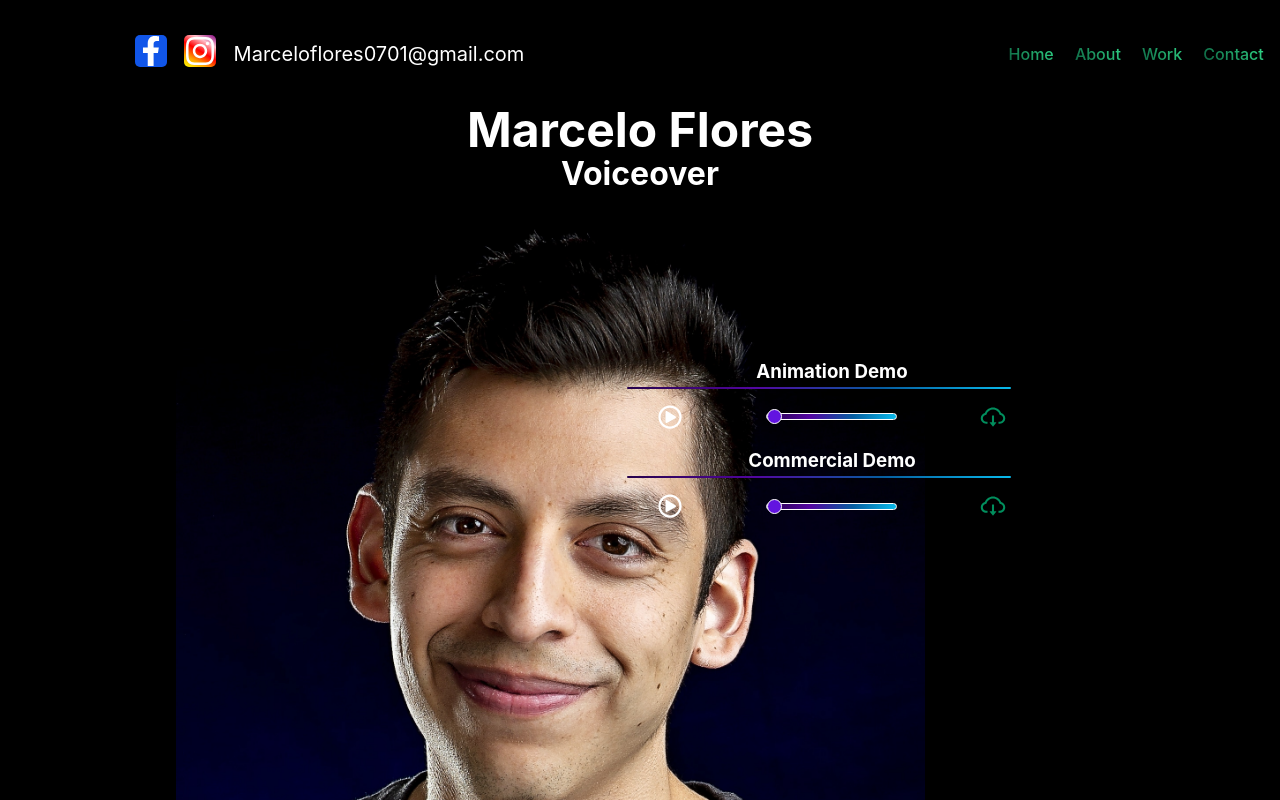
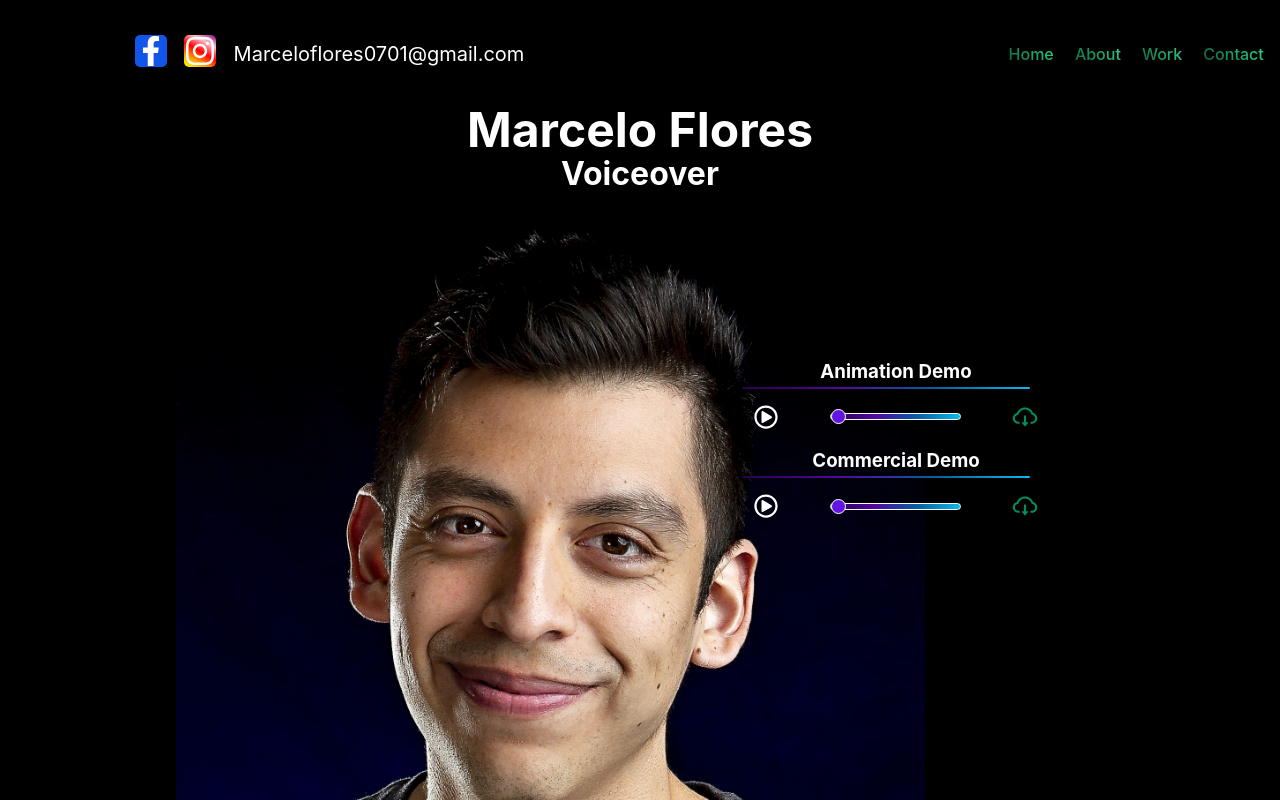
Before and after one commit to Seo-the-platinum/marcelos-portfolio, a React (Vite) app: page / in a window 1280 px wide. Shown: the top 800 px of the page. Built offline with nearby package versions, Linux system fonts and the light colour scheme.

Commit message:
changed demos container width for larger screens

```diff
--- a/src/components/demos/Demo.css
+++ b/src/components/demos/Demo.css
@@ -116,6 +116,6 @@
 @media screen and (min-width: 1280px) {
     .demosContainer {
         right: 15%;
-        /* width: 20%; */
+        width: 30%;
     }
 }
```
